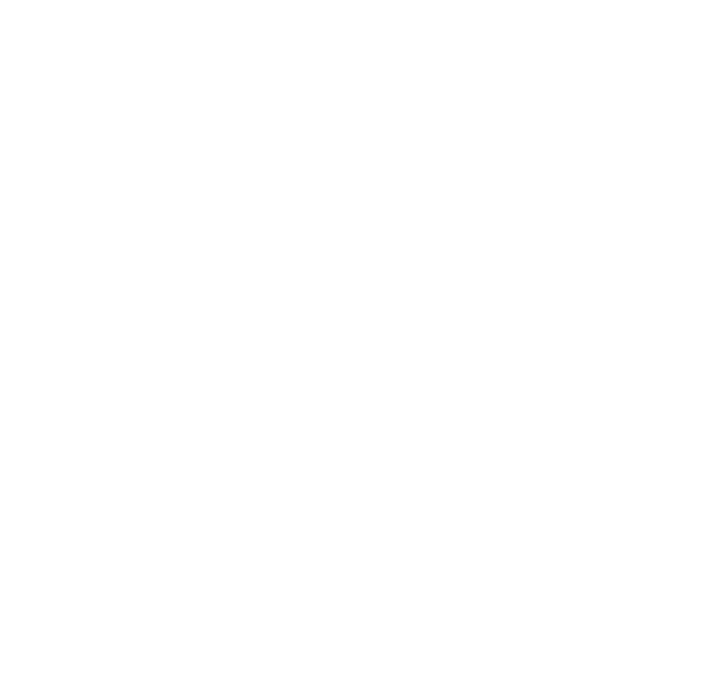
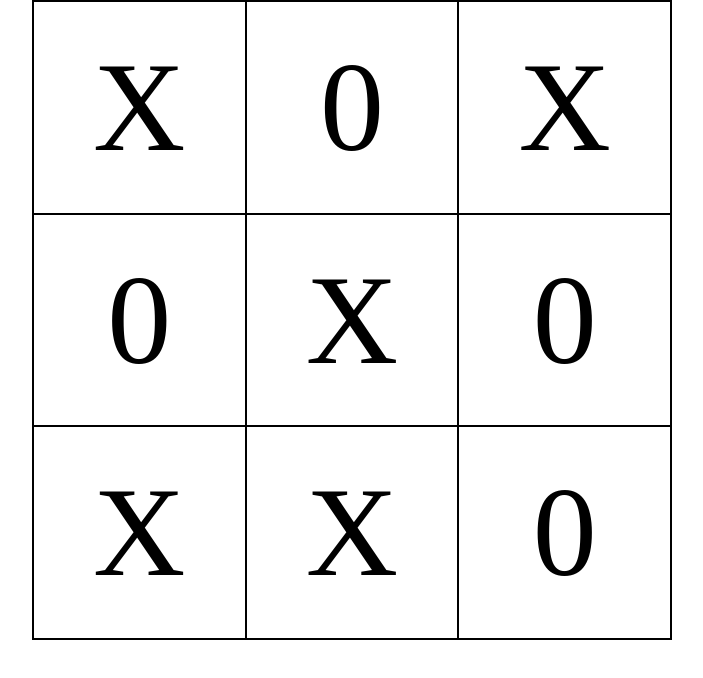
Before and after one commit to r0astPiGGy/TicTacToe, a plain HTML site: page src/index.html in a window 1280 px wide. Shown: the whole page, without its empty margins (288-991 px from the left). Drawn offline with Linux system fonts and the light colour scheme.

Commit message:
Create cell grid

```diff
--- a/src/index.html
+++ b/src/index.html
@@ -6,7 +6,27 @@
     <link rel="stylesheet" href="style.css">
 </head>
 <body>
-
+    <div id="container">
+        <div class="wrapper">
+            <div id="grid">
+                <div class="row">
+                    <div class="cell">X</div>
+                    <div class="cell">0</div>
+                    <div class="cell">X</div>
+                </div>
+                <div class="row">
+                    <div class="cell">0</div>
+                    <div class="cell">X</div>
+                    <div class="cell">0</div>
+                </div>
+                <div class="row">
+                    <div class="cell">X</div>
+                    <div class="cell">X</div>
+                    <div class="cell">0</div>
+                </div>
+            </div>
+        </div>
+    </div>
 </body>
 <script src="./js/Model.js"></script>
 <script src="./js/ViewModel.js"></script>
--- a/src/style.css
+++ b/src/style.css
@@ -0,0 +1,44 @@
+* {
+    padding: 0;
+    margin: 0;
+    border-collapse: collapse;
+    box-sizing: border-box;
+}
+
+.wrapper {
+    width: 100%;
+    padding-left: 25%;
+    padding-right: 25%;
+}
+
+#container {
+    display: flex;
+    flex-direction: column;
+    align-items: center;
+}
+
+#grid {
+    width: 100%;
+    border: black 1px solid;
+}
+
+.row {
+    display: flex;
+    flex-direction: row;
+}
+
+.selected {
+    background: dimgray;
+}
+
+.cell {
+    flex-basis: 100%;
+    font-size: 10vw;
+    border: black 1px solid;
+    display: flex;
+    align-items: center;
+    justify-content: center;
+    /*flex-grow: 1;*/
+    aspect-ratio: 1;
+    text-align: center;
+}
```
